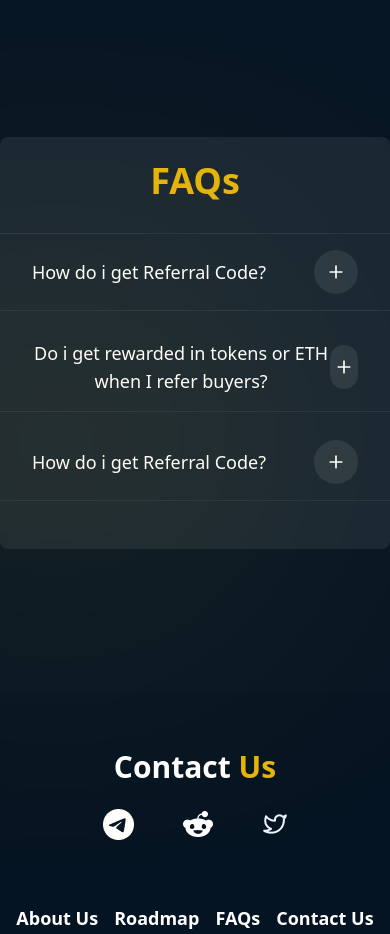
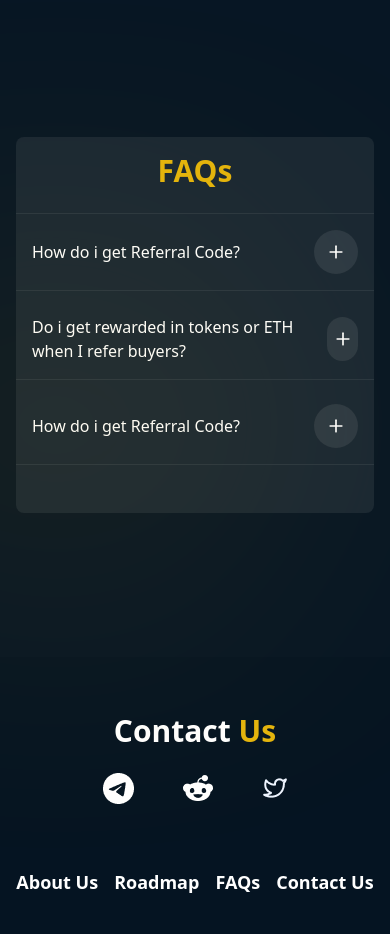
Before and after one commit to khalid-09/multichain-dex, a React (Vite) app: page / in a window 390 px wide. Shown: the part 2680-3614 px from the top of the page. Built offline with nearby package versions, Linux system fonts and the light colour scheme.

Commit message:
feat: fixed faq

```diff
--- a/src/sections/faq.tsx
+++ b/src/sections/faq.tsx
@@ -22,25 +22,25 @@ const faqs = [
 
 const FAQS = () => {
   return (
-    <section className="text-white bg-[#BBBBBB1A] rounded-lg md:w-[62.313rem] pb-12 my-36 mx-auto max-w-[83.938rem]">
-      <h2 className="text-[#E4B40D] font-extrabold text-4xl p-6 pb-8 text-center">
+    <section className="text-white bg-[#BBBBBB1A] rounded-lg mx-4 md:mx-auto md:w-[62.313rem] pb-12 my-36 max-w-[83.938rem]">
+      <h2 className="text-[#E4B40D] font-extrabold text-3xl md:text-4xl p-4 md:p-6 pb-6 md:pb-8 text-center">
         FAQs
       </h2>
       <Accordion
         type="single"
         collapsible
-        className="border-t border-[#BBBBBB1A] border-opacity-10 px-18 space-y-3"
+        className="border-t border-[#BBBBBB1A] border-opacity-10 space-y-2 md:space-y-3"
       >
         {faqs.map((faq, i) => (
           <AccordionItem
             key={i + 1}
             value={`item-${i + 1}`}
-            className="border-b border-opacity-10 border-[#BBBBBB1A] px-8 md:px-20"
+            className="border-b border-opacity-10 border-[#BBBBBB1A] px-4 md:px-8 lg:px-20"
           >
-            <AccordionTrigger className="font-medium text-lg">
+            <AccordionTrigger className="font-medium text-base md:text-lg py-4 text-left">
               {faq.q}
             </AccordionTrigger>
-            <AccordionContent className="pb-10 text-[#BAB8B8] ">
+            <AccordionContent className="pb-6 md:pb-10 text-[#BAB8B8] text-sm md:text-base">
               {faq.a}
             </AccordionContent>
           </AccordionItem>
```
